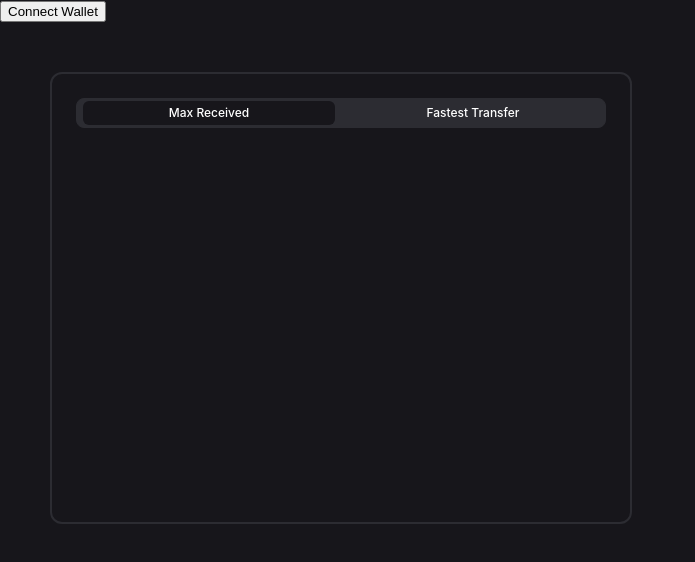
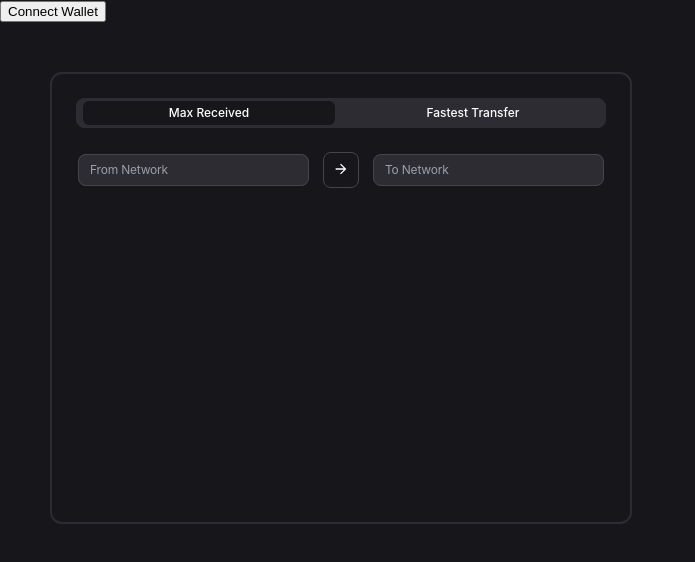
Before and after one commit to 0xNilesh/Socket-Bridge-Widget, a React (Create React App) app: page / in a window 1280 px wide. Shown: the top 562 px of the page, without its empty margins (0-695 px from the left). Built offline with nearby package versions, Linux system fonts and the light colour scheme; no server answers.

Commit message:
Added from chain and to chain basic structure

```diff
--- a/src/widgets/BridgeWidget.css
+++ b/src/widgets/BridgeWidget.css
@@ -1,6 +1,8 @@
 .sbw-container {
   --primary: #17161B;
   --secondary: #2C2C32;
+  --neutral: #9DA0A6;
+  --grey: #45464a;
   --white: #fff;
 }
 
@@ -71,3 +73,68 @@
   letter-spacing: normal;
   color: var(--white);
 }
+
+.sbw-chains-select-box {
+  display: grid;
+  grid-auto-flow: column;
+  grid-auto-columns: minmax(min-content, max-content);
+  gap: 12px;
+  align-items: center;
+  justify-content: initial;
+  grid-template-columns: 1fr 36px 1fr;
+}
+
+.sbw-chains-select-box fieldset {
+  color: var(--neutral);
+  background-color: var(--secondary);
+  padding: 7px 11px;
+  border: 1px solid var(--grey);
+  border-radius: 8px;
+}
+
+.sbw-fieldset {
+  box-sizing: border-box;
+}
+
+.sbw-fieldset:hover {
+  background-color: var(--primary);
+}
+
+.sbw-grid-col-box {
+  display: grid;
+  gap: 4px;
+  grid-template-columns: minmax(0px, auto);
+}
+
+.sbw-grid-col-box label{
+  display: block;
+  font-size: 12px;
+  line-height: 16px;
+  font-weight: 400;
+  letter-spacing: -0.2px;
+  color: inherit;
+}
+
+.sbw-arrow-button {
+  background-color: var(--primary);
+  color: var(--white);
+  border: 1px solid var(--grey);
+  border-radius: 8px;
+  height: 36px;
+  min-width: 36px;
+  width: 36px;
+  padding: 0px;
+}
+
+.sbw-icon-box-1 {
+  display: inline-block;
+  vertical-align: bottom;
+  font-size: 12px;
+  line-height: 20px;
+  font-weight: 500;
+}
+
+.sbw-arrow-button:hover {
+  background-color: var(--secondary);
+  cursor: pointer;
+}
--- a/src/widgets/BridgeWidget.js
+++ b/src/widgets/BridgeWidget.js
@@ -1,6 +1,7 @@
 import { setUserAddress} from "../redux/slice/userSlice";
 import { useDispatch, useSelector } from "react-redux";
 import React from "react";
+import { ReactComponent as ArrowSvg } from "../assets/right-arrow.svg";
 import "./BridgeWidget.css";
 
 import { useGetSupportedChainsQuery } from "../services/socket";
@@ -44,6 +45,24 @@ const BridgeWidget = ({ address, provider }) => {
                 <div className="sbw-hidden-box"></div>
               </label>
             </div>
+            <div></div>
+            <div className="sbw-chains-select-box">
+              <fieldset className="sbw-fieldset">
+                <div className="sbw-grid-col-box">
+                  <label>From Network</label>
+                </div>
+              </fieldset>
+              <button className="sbw-arrow-button">
+                <div className="sbw-icon-box-1">
+                  <ArrowSvg />
+                </div>
+              </button>
+              <fieldset className="sbw-fieldset">
+                <div className="sbw-grid-col-box">
+                  <label>To Network</label>
+                </div>
+              </fieldset>
+            </div>
           </div>
         </form>
       </div>
```
